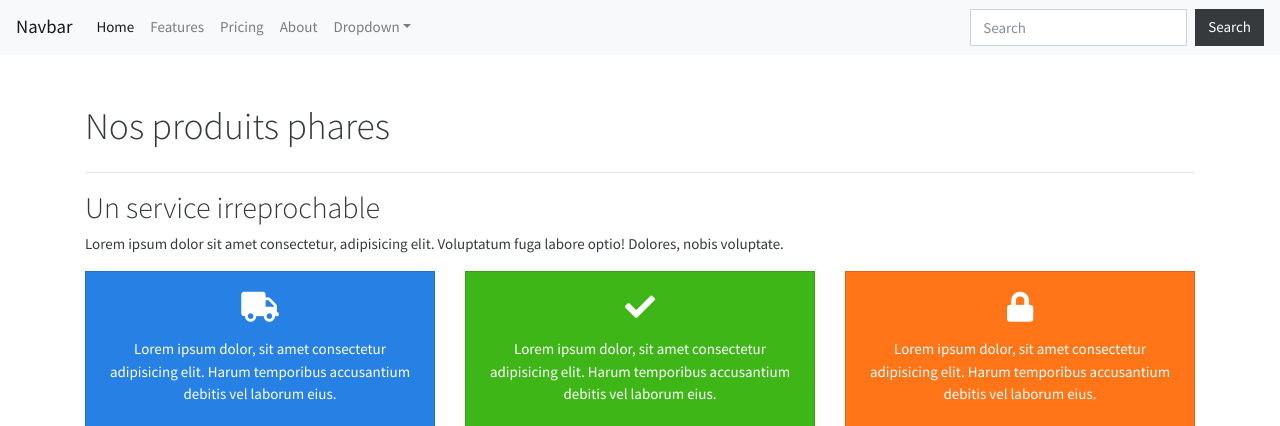
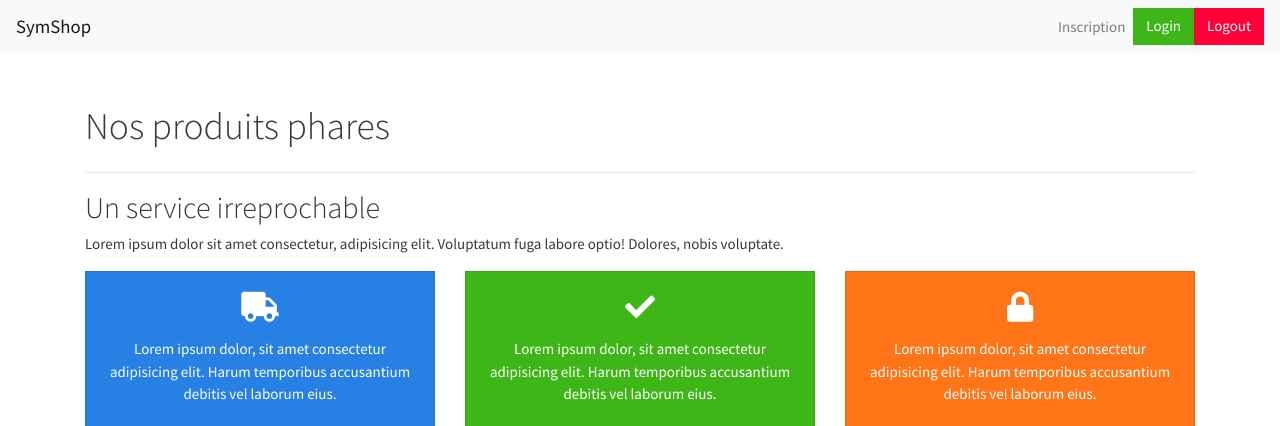
Before and after one commit to margotin/cours-ecommerce, a Symfony app: template templates/home.html.twig in a window 1280 px wide. Shown: the top 426 px of the page. Run offline with Twig, Linux system fonts and the light colour scheme; the template is opened without the code that fills it, so the values that code supplies are empty; some libraries are stand-ins or nearby versions.

Commit message:
update navbar

```diff
--- a/templates/shared/_navbar.html.twig
+++ b/templates/shared/_navbar.html.twig
@@ -1,39 +1,21 @@
 <nav class="navbar navbar-expand-lg navbar-light bg-light">
-	<a class="navbar-brand" href="#">Navbar</a>
+	<a class="navbar-brand" href="{{ path('homepage') }}">SymShop</a>
 	<button class="navbar-toggler" type="button" data-toggle="collapse" data-target="#navbarColor03" aria-controls="navbarColor03" aria-expanded="false" aria-label="Toggle navigation">
 		<span class="navbar-toggler-icon"></span>
 	</button>
 
 	<div class="collapse navbar-collapse" id="navbarColor03">
 		<ul class="navbar-nav mr-auto">
-			<li class="nav-item active">
-				<a class="nav-link" href="#">Home
-					<span class="sr-only">(current)</span>
-				</a>
-			</li>
-			<li class="nav-item">
-				<a class="nav-link" href="#">Features</a>
-			</li>
-			<li class="nav-item">
-				<a class="nav-link" href="#">Pricing</a>
-			</li>
-			<li class="nav-item">
-				<a class="nav-link" href="#">About</a>
-			</li>
-			<li class="nav-item dropdown">
-				<a class="nav-link dropdown-toggle" data-toggle="dropdown" href="#" role="button" aria-haspopup="true" aria-expanded="false">Dropdown</a>
-				<div class="dropdown-menu">
-					<a class="dropdown-item" href="#">Action</a>
-					<a class="dropdown-item" href="#">Another action</a>
-					<a class="dropdown-item" href="#">Something else here</a>
-					<div class="dropdown-divider"></div>
-					<a class="dropdown-item" href="#">Separated link</a>
-				</div>
-			</li>
+			{% for category in categoryRepository.findAll() %}
+				<li class="nav-item">
+					<a class="nav-link" href="{{ path('product_category', {'slug': category.slug}) }}">{{ category.name }}</a>
+				</li>
+			{% endfor %}
 		</ul>
-		<form class="form-inline my-2 my-lg-0">
-			<input class="form-control mr-sm-2" type="text" placeholder="Search">
-			<button class="btn btn-secondary my-2 my-sm-0" type="submit">Search</button>
-		</form>
+		<ul class="navbar-nav">
+			<li class="nav-item"><a href="#" class="nav-link">Inscription</a></li>
+			<li class="nav-item"><a href="#" class="btn btn-success">Login</a></li>
+			<li class="nav-item"><a href="#" class="btn btn-danger">Logout</a></li>
+		</ul>
 	</div>
 </nav>
```
Also changed, not shown: 1 other file.
